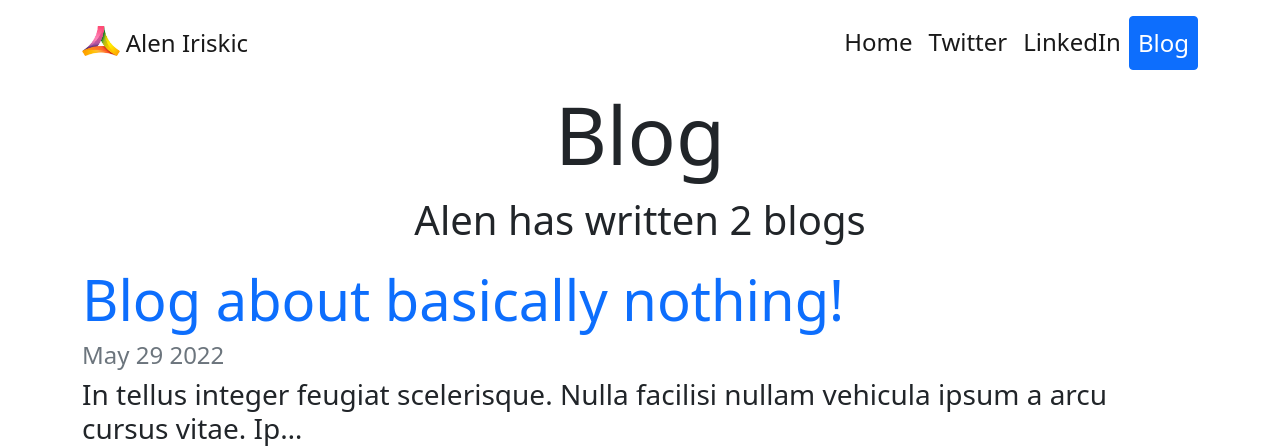
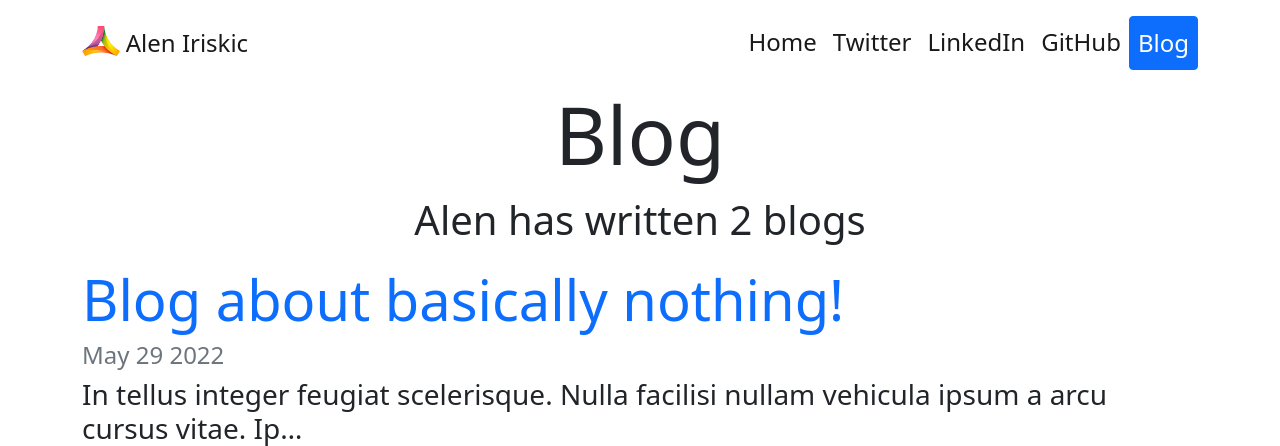
Before and after one commit to cozyflexing/personal-portfolio-project, a Django app: page /blog/ in a window 1280 px wide. Shown: the top 446 px of the page. Run offline with Django 4.2, Linux system fonts and the light colour scheme; data comes from the database, SQL or seed files in the repository.

Commit message:
added GitHub link

```diff
--- a/portfolio/templates/portfolio/base.html
+++ b/portfolio/templates/portfolio/base.html
@@ -36,6 +36,9 @@
                   <li class="nav-item text-dark">
                     <a class="nav-link active fs-4" aria-current="page" href="https://www.linkedin.com/in/alen-iriskic-5804721ab/" target="_blank">LinkedIn</a>
                   </li>
+                  <li class="nav-item text-dark">
+                    <a class="nav-link active fs-4" aria-current="page" href="https://github.com/cozyflexing" target="_blank">GitHub</a>
+                  </li>
                   <li class="nav-item">
                     <a class="nav-link btn btn-primary text-white fs-4" href="{% url 'blog:blogs_home' %}">Blog</a>
                   </li>
```
